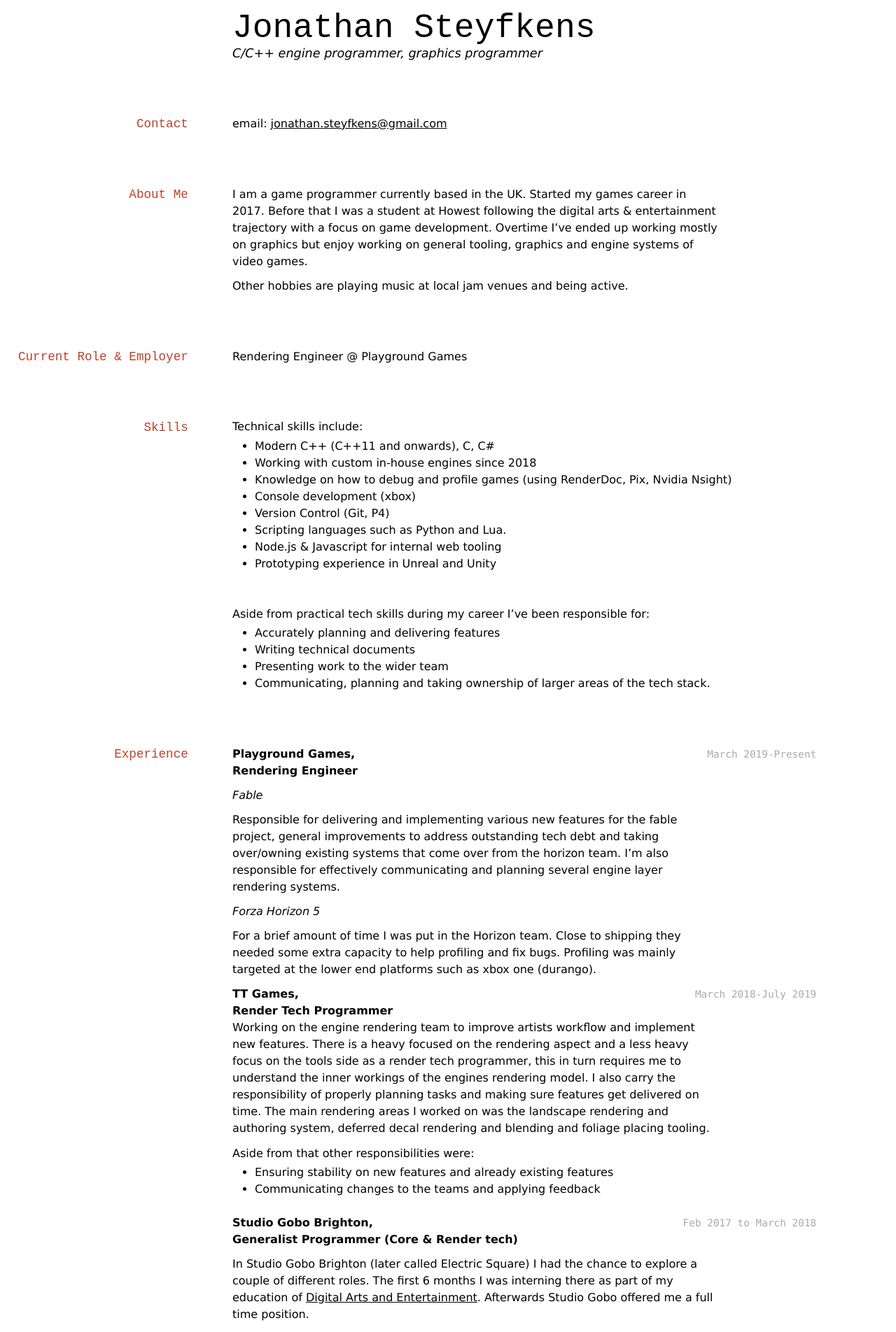
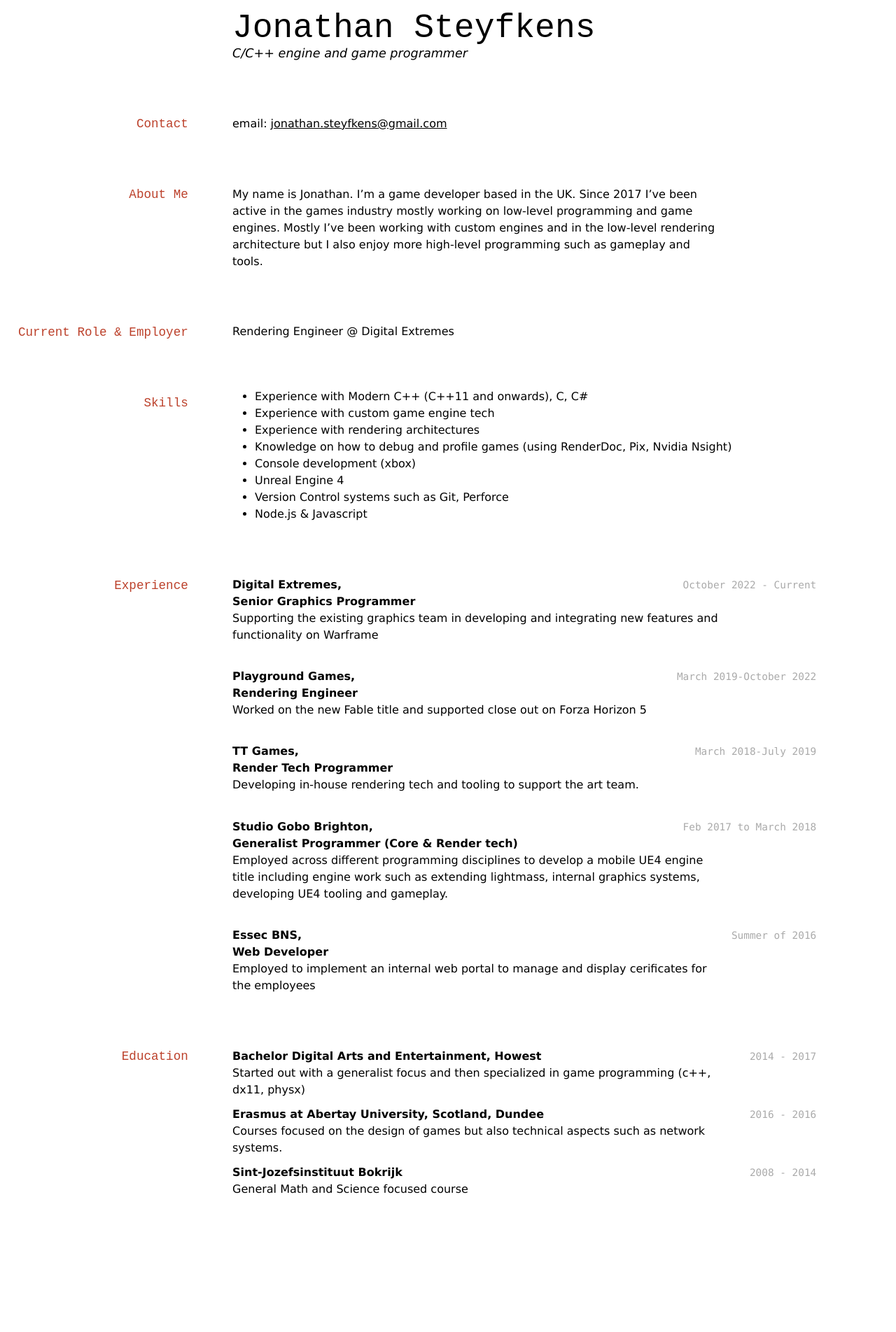
Before and after one commit to jonathansty/jonathansty.github.io, a Jekyll site: the page built from cv.md, in a window 1280 px wide. Shown: the top 1904 px of the page at 70% size. Built offline with Jekyll 4.4.1, drawn with Linux system fonts in a browser that asks for light colours; after the commit the page ends 1723 px from its top, so only the background shows below that; some of the changed text lies outside the part shown.

Commit message:
Update CV to be more print friendly and less padding on descriptions of previous positions

```diff
--- a/assets/css/davewhipp-print.css
+++ b/assets/css/davewhipp-print.css
@@ -54,7 +54,7 @@
 
 body {
 	font: normal normal 400;
-	font-size: 12pt;
+	font-size: 8.5pt;
 	line-height: 1.35em;
 	/*also written as...  font: normal normal 400 100%/1.5em;*/
 	font-family: Avenir,Verdana,sans-serif;
--- a/cv.md
+++ b/cv.md
@@ -6,122 +6,69 @@
 style: davewhipp
 ---
 # Jonathan Steyfkens
-C/C++ engine programmer, graphics programmer
+C/C++ engine and game programmer
 
 ## Contact
 email: <jonathan.steyfkens@gmail.com> \\
 <!-- twitter: [@Jonathansty](https://twitter.com/Jonathansty) -->
 
 ## About Me
-I am a game programmer currently based in the UK. Started my games career in 2017. Before that I was a student at Howest following the digital arts & entertainment trajectory with a focus on game development.
-Overtime I've ended up working mostly on graphics but enjoy working on general tooling, graphics and engine systems of video games.
-
-Other hobbies are playing music at local jam venues and being active.
+My name is Jonathan. I'm a game developer based in the UK. Since 2017 I've been active in the games industry mostly working on low-level programming and game engines. Mostly I've been working with custom engines and in the low-level rendering architecture but I also enjoy more high-level programming such as gameplay and tools.
 
 ## Current Role & Employer
-Rendering Engineer @ Playground Games
+Rendering Engineer @ Digital Extremes
 
 ## Skills
-Technical skills include:
-* Modern C++ (C++11 and onwards), C, C#
-* Working with custom in-house engines since 2018
+* Experience with Modern C++ (C++11 and onwards), C, C#
+* Experience with custom game engine tech
+* Experience with rendering architectures
 * Knowledge on how to debug and profile games (using RenderDoc, Pix, Nvidia Nsight)
 * Console development (xbox)
-* Version Control (Git, P4)
-* Scripting languages such as Python and Lua.
-* Node.js & Javascript for internal web tooling
-* Prototyping experience in Unreal and Unity
+* Unreal Engine 4
+* Version Control systems such as Git, Perforce
+* Node.js & Javascript
+
+## Experience
+`October 2022 - Current`
+__Digital Extremes,__
+__Senior Graphics Programmer__
+Supporting the existing graphics team in developing and integrating new features and functionality on Warframe
 
 \\
-Aside from practical tech skills during my career I've been responsible for:
-* Accurately planning and delivering features
-* Writing technical documents
-* Presenting work to the wider team
-* Communicating, planning and taking ownership of larger areas of the tech stack.
-
-
-## Experience
-`March 2019-Present`
+`March 2019-October 2022`
 __Playground Games,__
 __Rendering Engineer__
+Worked on the new Fable title and supported close out on Forza Horizon 5
 
-*Fable*
-
-Responsible for delivering and implementing various new features for the fable project, general improvements to address outstanding tech debt and taking over/owning existing systems that come over from the horizon team.
-I'm also responsible for effectively communicating and planning several engine layer rendering systems.
-
-*Forza Horizon 5*
-
-For a brief amount of time I was put in the Horizon team. Close to shipping they needed some extra capacity to help profiling and fix bugs. Profiling was mainly targeted at the lower end platforms such as xbox one (durango).
-
-
-
+\\
 `March 2018-July 2019`
 __TT Games,__
 __Render Tech Programmer__
-Working on the engine rendering team to improve artists workflow and implement new features. There is a heavy focused on the rendering aspect and a less heavy focus on the tools side as a render tech programmer, this in turn requires me to understand the inner workings of the engines rendering model. I also carry the responsibility of properly planning tasks and making sure features get delivered on time. The main rendering areas I worked on was the landscape rendering and authoring system, deferred decal rendering and blending and foliage placing tooling.
+Developing in-house rendering tech and tooling to support the art team.
 
-Aside from that other responsibilities were:
-   * Ensuring stability on new features and already existing features
-   * Communicating changes to the teams and applying feedback
-
+\\
 `Feb 2017 to March 2018`
 __Studio Gobo Brighton,__
 __Generalist Programmer (Core & Render tech)__
+Employed across different programming disciplines to develop a mobile UE4 engine title including engine work such as extending lightmass, internal graphics systems, developing UE4 tooling and gameplay.
 
-In Studio Gobo Brighton (later called Electric Square) I had the chance to explore a couple of different roles.
-The first 6 months I was interning there as part of my education of [Digital Arts and Entertainment][DAE].
-Afterwards Studio Gobo offered me a full time position.
-
-Below is a rough overview of the things I usually worked on (all of this is in a custom fork of UE4):
-- Continuous integration and automated testing
-- Performance Testing and planning
-- Improving already existing UE4 technologies to fit our use cases
-- Implementing game systems related to rendering
-- Implementing tools for debug and artists pipelines
-- Adjusting lightmass to fit the needs of the project
-
+\\
 `Summer of 2016`
 __Essec BNS,__
 __Web Developer__
-
-As a student I was hired by Essec BNS to work on an internal web portal to manage certificates of their employees.
-
-Common technologies used:
-* SQL
-* ASP.net with MVC
-* C#
-* HTML, CSS and javascript
+Employed to implement an internal web portal to manage and display cerificates for the employees
 
 ## Education
 `2014 - 2017`
 __Bachelor Digital Arts and Entertainment, Howest__
+Started out with a generalist focus and then specialized in game programming (c++, dx11, physx)
 
-Started out with a generalist focus and then specialized in game programming (c++, dx11, physx)
 
 `2016 - 2016`
 __Erasmus at Abertay University, Scotland, Dundee__
+Courses focused on the design of games but also technical aspects such as network systems.
 
-Courses focused on the design of games but also technical aspects such as network systems.
 
 `2008 - 2014`
 __Sint-Jozefsinstituut Bokrijk__
-
 General Math and Science focused course
-
-## Gamejams
-`2016`
-__Just the Two of Us,__
-__Brains Eden, Cambridge UK__
-
-Game Jam at the Anglia Ruskin university. We ended up in the honourable mentions by unity. Watch a video [here](https://player.vimeo.com/video/172655280)
-
-`2016`
-__Dream Defense,__
-__Google cardboard VR jam__
-
-A gamejam to explore the limitations of google cardboard VR. Trapped inside a dream as a giant. You are tasked to defend the kings castle from vile creatures trying to invade your kingdom.
-
-This jam we focussed mainly on getting interesting controls using only 1 button and looking. I've implemented the moving between towers worked on popup selection screen, special powerups, tower upgrading mechanisms, displaying tower ranges and so on.
-
-[DAE]: [http://www.digitalartsandentertainment.be/]
```
